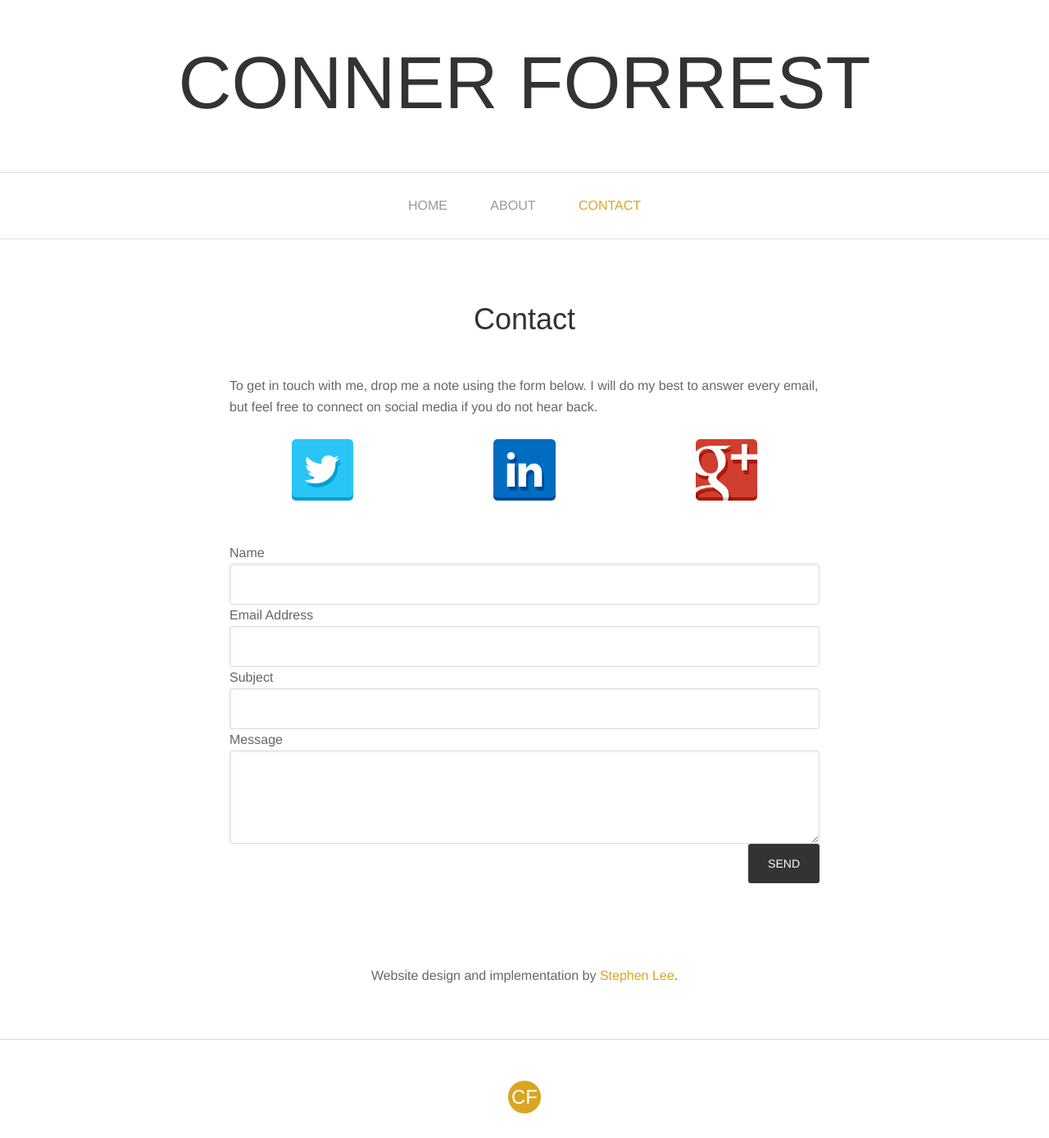
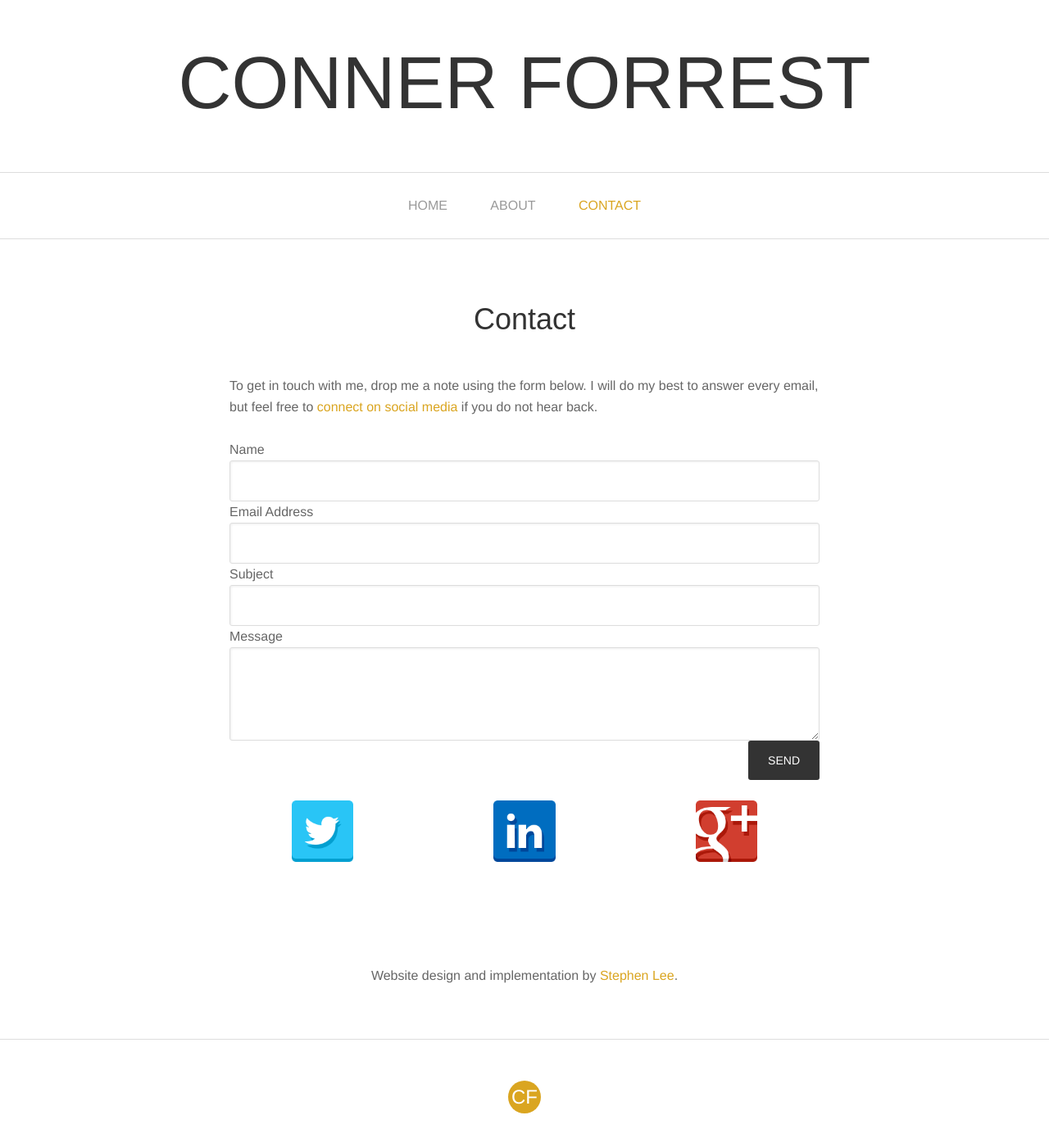
Before and after one commit to connerforrest/connerforrest.github.io, a Jekyll site: the page built from contact/index.html, in a window 1280 px wide. Shown: the whole page at 82% size. Built offline with Jekyll 4.4.1, drawn with Linux system fonts in a browser that asks for light colours; Markdown is read by kramdown in place of the engine named in the settings; some of the changed lines change nothing that is shown.

Commit message:
Updated Contact Page
Moved social media buttons to after the form. Made a link to scroll
down to the buttons from the top.

```diff
--- a/contact/index.html
+++ b/contact/index.html
@@ -4,9 +4,7 @@ title: Contact
 ---
 
 
-<p>To get in touch with me, drop me a note using the form below. I will do my best to answer every email, but feel free to connect on social media if you do not hear back.</p>
-
-{% include social.html %}
+<p>To get in touch with me, drop me a note using the form below. I will do my best to answer every email, but feel free to <a href="#social">connect on social media</a> if you do not hear back.</p>
 
 <div id="form" style="overflow:hidden;">
 	<form autocomplete="on" action="http://getsimpleform.com/messages?form_api_token=d1c02d822194742880fd73ed47041b92" method="post">
@@ -32,6 +30,9 @@ title: Contact
 		<input class="alignright" type="submit" value="Send" />
 	</form>
 </div>
+<div><a id="social"></a>
+{% include social.html %}
+</div>
 </div>
 <div>
 <p class="cred-text">Website design and implementation by <a href="http://www.avidnetizen.com/" title="Websites by Stephen Lee" target="_blank">Stephen Lee</a>.</p>
```
Also changed, not shown: 1 other file.
